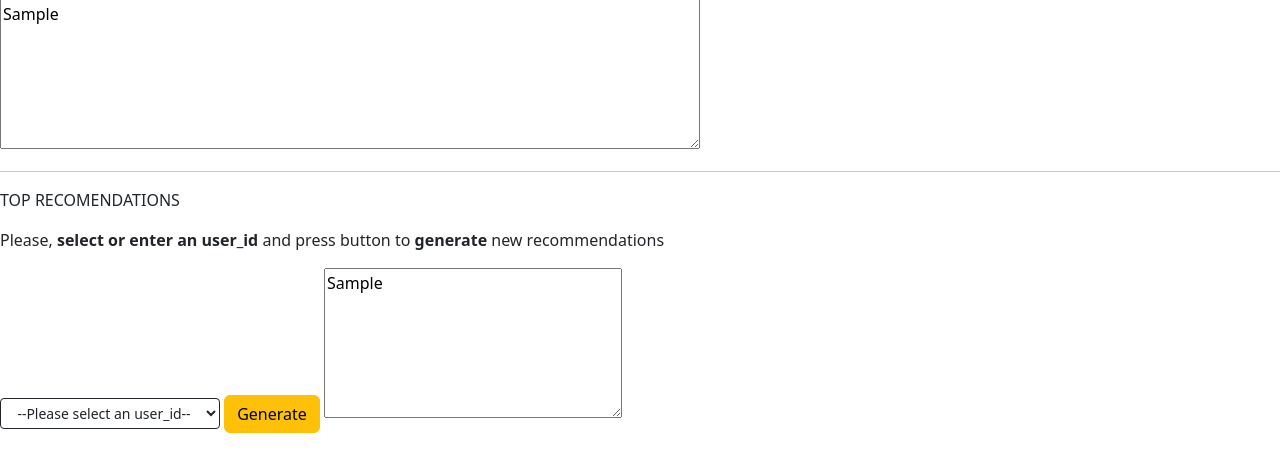
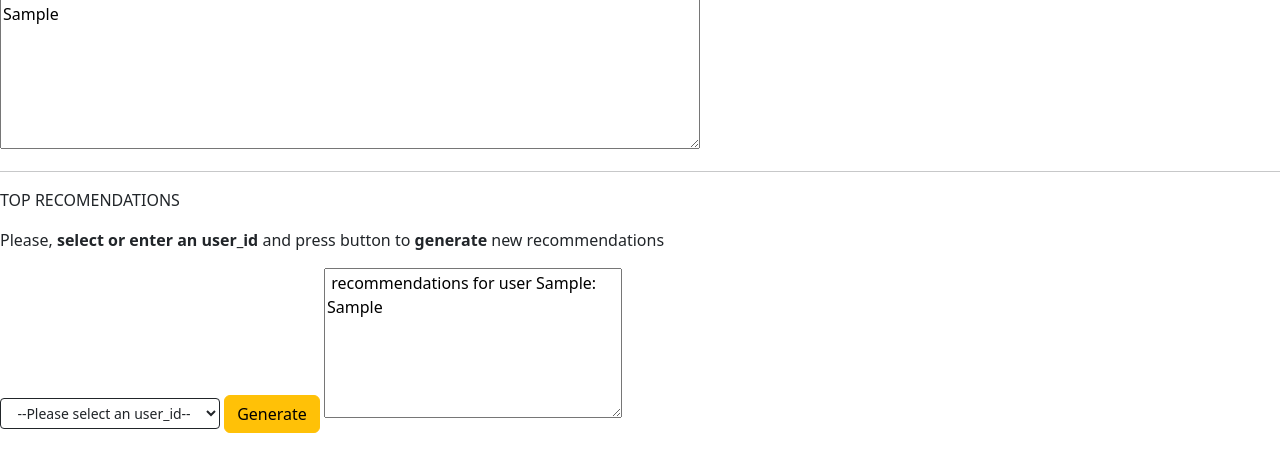
Before and after one commit to Orel21/RECOMMENDATION_SYSTEM_APP, a Flask app: template templates/index.html in a window 1280 px wide. Shown: the part 286-758 px from the top of the page. Run offline with Flask 2, Linux system fonts and the light colour scheme; the template is opened without the code that fills it: most values are stand-ins (such as "Sample title", 1, 10 or a date in 2020); parts of the project's set-up code (start-up, migrations or seed data) failed here and were passed over.

Commit message:
fix : correction input_user

```diff
--- a/app.py
+++ b/app.py
@@ -49,14 +49,14 @@ def executing_training_model():
 #    print("if File is found, load 'KNN_articles.pkl'")
 #    MODEL = pkl.load(open('KNN_articles.pkl','rb'))
 
-_, predictions, top_recommendation, MODEL, RMSE_KNN = executing_training_model()
+#_, predictions, top_recommendation, MODEL, RMSE_KNN = executing_training_model()
 
 #Testing on user 458
-user = 458
-reco_for_user = find_recommendation(top_recommendation, user)
-print("Reco for user", user, ":", reco_for_user)
+# user = 458
+# reco_for_user = find_recommendation(top_recommendation, user)
+# print("Reco for user", user, ":", reco_for_user)
 
-print("testing app")
+# print("testing app")
 
 
 # ------------------------------------------
@@ -102,10 +102,13 @@ def predict():
         # Order list by ascending values
         options_id_for_dropdown= sorted(options_id_for_dropdown)
 
+    _, predictions, top_recommendation, MODEL, RMSE_KNN = executing_training_model()
+
     if request.method == 'POST':
-        # input_user = 458
-        input_user = request.args.get('input_user')
+        input_user = 458
+        #input_user = request.args.get("input_user")
         print("input_user", input_user)
+
         reco_for_user = find_recommendation(top_recommendation, input_user)
 
     return render_template('index.html', input_user = input_user, reco_for_user = reco_for_user, df_dropped= df_dropped, options_id_for_dropdown=options_id_for_dropdown)
--- a/templates/index.html
+++ b/templates/index.html
@@ -24,7 +24,7 @@
     <p>Please, <strong>select or enter an user_id</strong> and press button to <strong>generate</strong> new recommendations</p>
     <form action="/predict" method="post">
         <!-- Returns list of user_id for selector from {{options_id_for_dropdown}} -->
-        <select name="input_user" id ="user_id-select" class="btn btn-sm btn-outline-dark" style= "width:220px;">
+        <select name="input_user" id ="user_id_select" class="btn btn-sm btn-outline-dark" style= "width:220px;">
             <option value="">--Please select an user_id--</option>
             {% for x in options_id_for_dropdown %}
                 <option value="">{{x}}</option>
@@ -34,7 +34,7 @@
         <button type="submit" class="btn btn-secondary">Submit</button> -->
         <button type="submit" class="btn btn-warning">Generate</button>
         <!-- <input type="submit" value ="Generate"> -->
-        <textarea readonly name="results" id="results_id" cols="30" rows="6">{{input_user}}</textarea>
+        <textarea readonly name="results" id="results_id" cols="30" rows="6"> recommendations for user {{input_user}}: {{reco_for_user}}</textarea>
     </form>
     <!-- TOP RECOMMENDATIONS END -->
 
```
